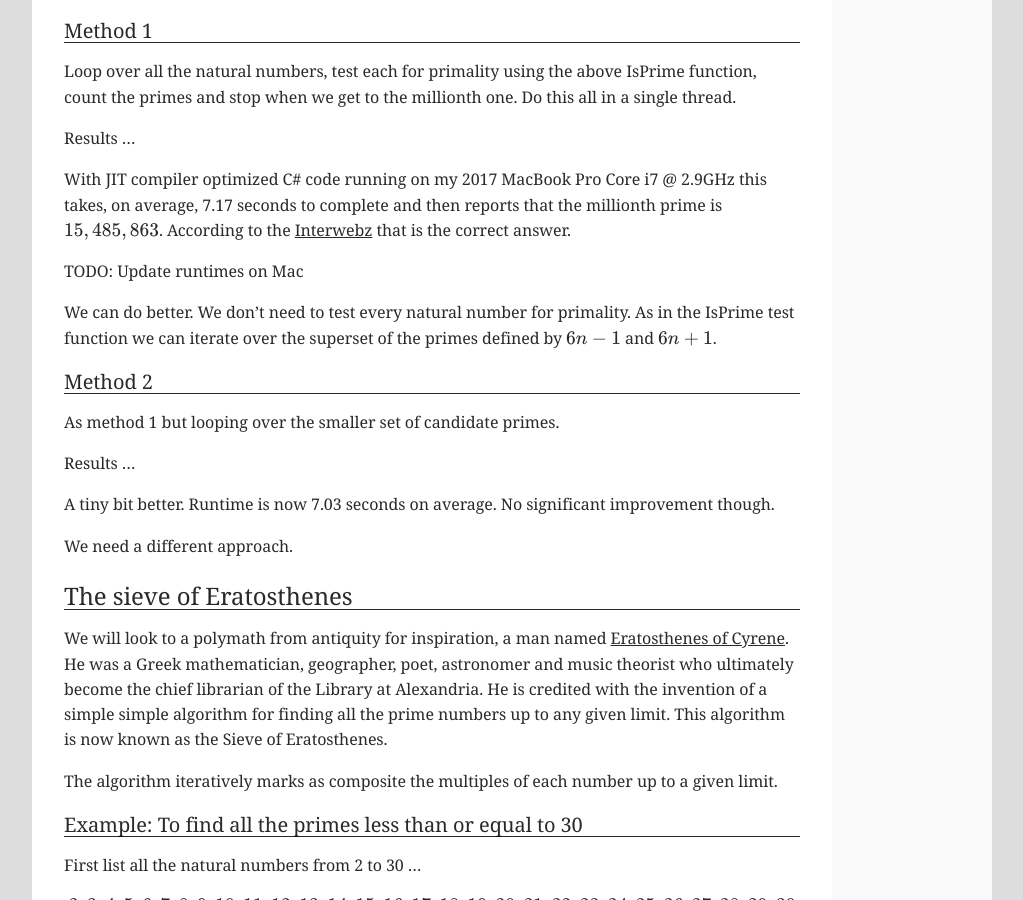
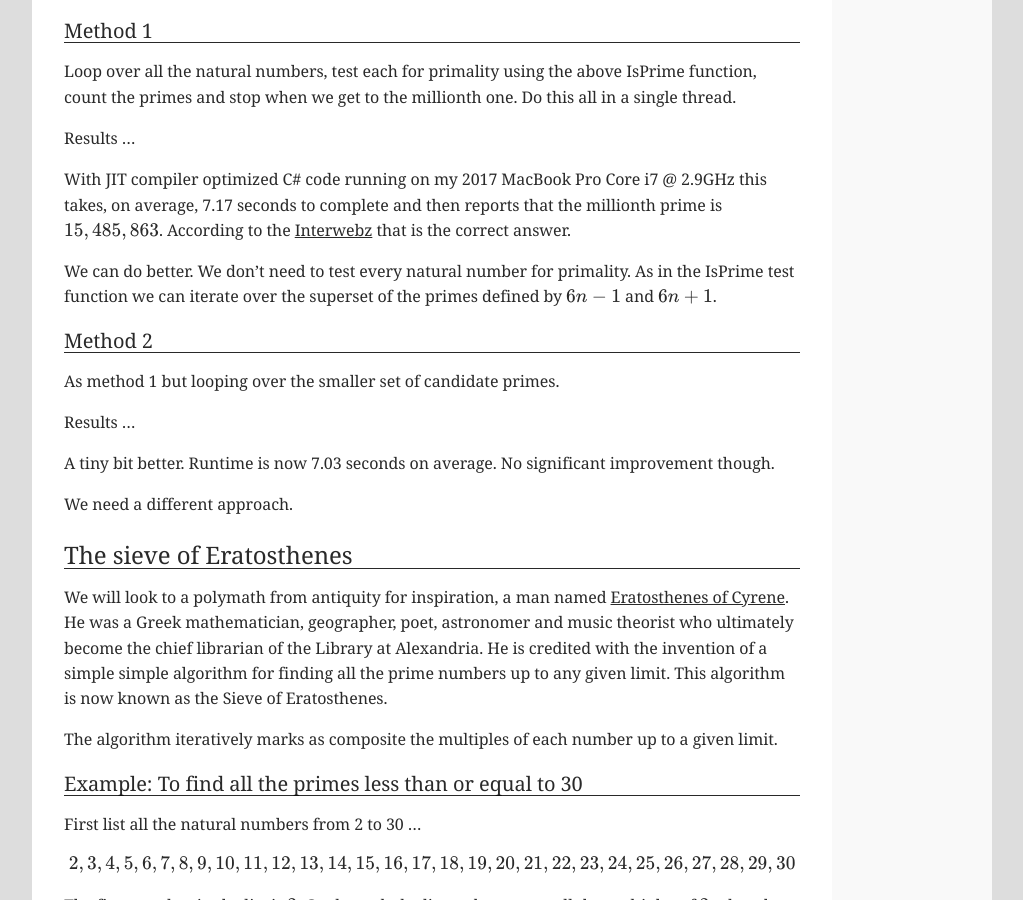
Before and after one commit to nalaseivad/captainginja.github.io, a Jekyll site: the page built from _posts/2018-02-18-on-primes.md, in a window 1280 px wide and 900 px high, scrolled down 2946 px. Shown: the whole window, without its empty margins (128-1151 px from the left). Built offline with Jekyll 4.4.1, drawn with Linux system fonts in a browser that asks for light colours; formulas are drawn with MathJax 3; some of the changed text lies outside the part shown.

Commit message:
Forgot to remove TODO lines before

```diff
--- a/_posts/2018-02-18-on-primes.md
+++ b/_posts/2018-02-18-on-primes.md
@@ -140,8 +140,6 @@ Results ...
 With JIT compiler optimized C# code running on my 2017 MacBook Pro Core i7 @ 2.9GHz this takes, on average, 7.17
 seconds to complete and then reports that the millionth prime is $$15,485,863$$.  According to the
 [Interwebz](https://primes.utm.edu/nthprime/) that is the correct answer.
-
-TODO: Update runtimes on Mac
 
 We can do better.  We don't need to test every natural number for primality.  As in the IsPrime test function we can
 iterate over the superset of the primes defined by $$6n-1$$ and $$6n+1$$.
@@ -293,8 +291,6 @@ Results ...
 
 With JIT compiler optimized C# code running on my 2017 MacBook Pro Core i7 @ 2.9GHz this takes, on average, 0.13
 seconds to complete and then reports that the millionth prime is $$15,485,863$$, which we know to be correct.
-
-TODO: Update runtimes on Mac
 
 Wow!  That's much faster than before.
 
```
